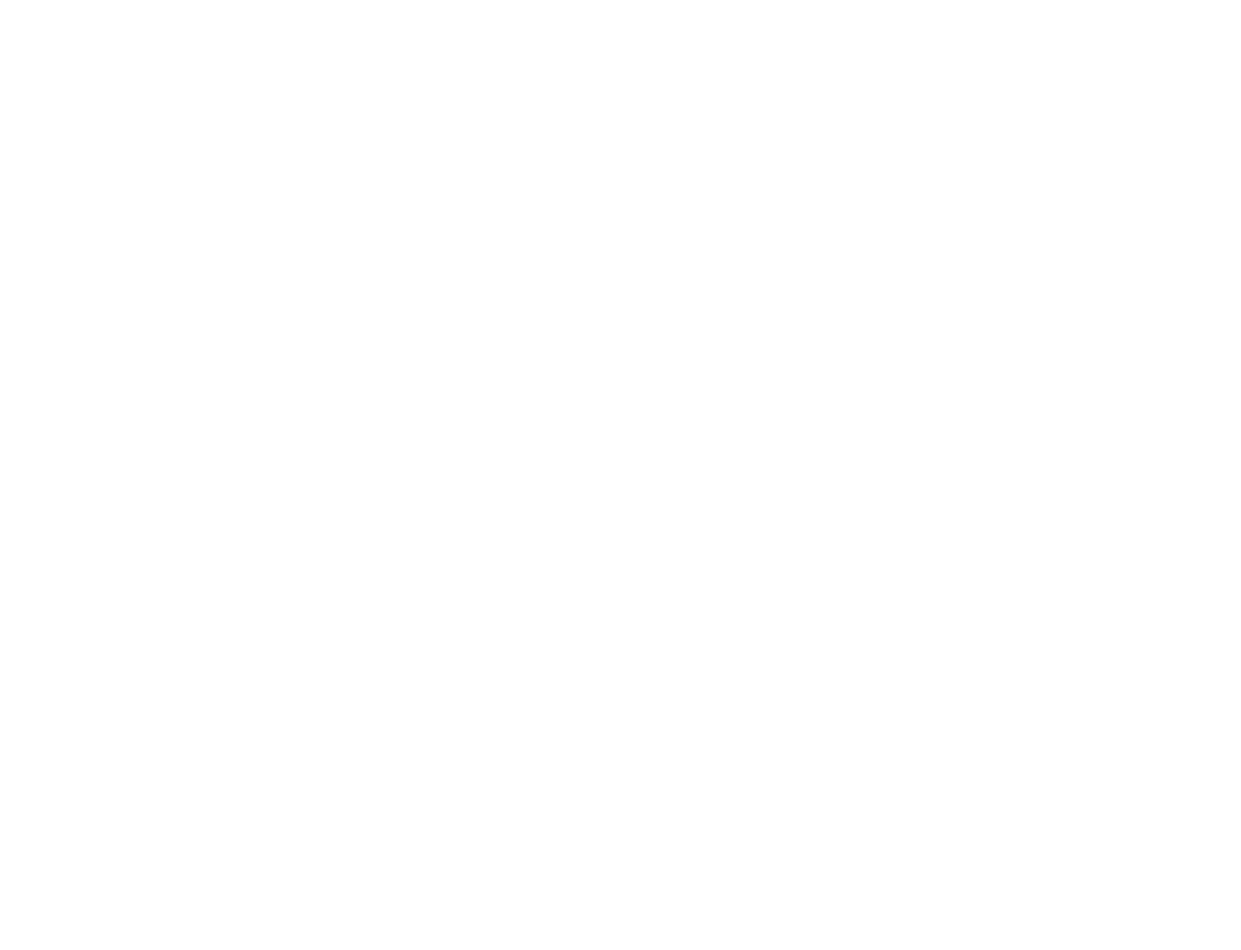
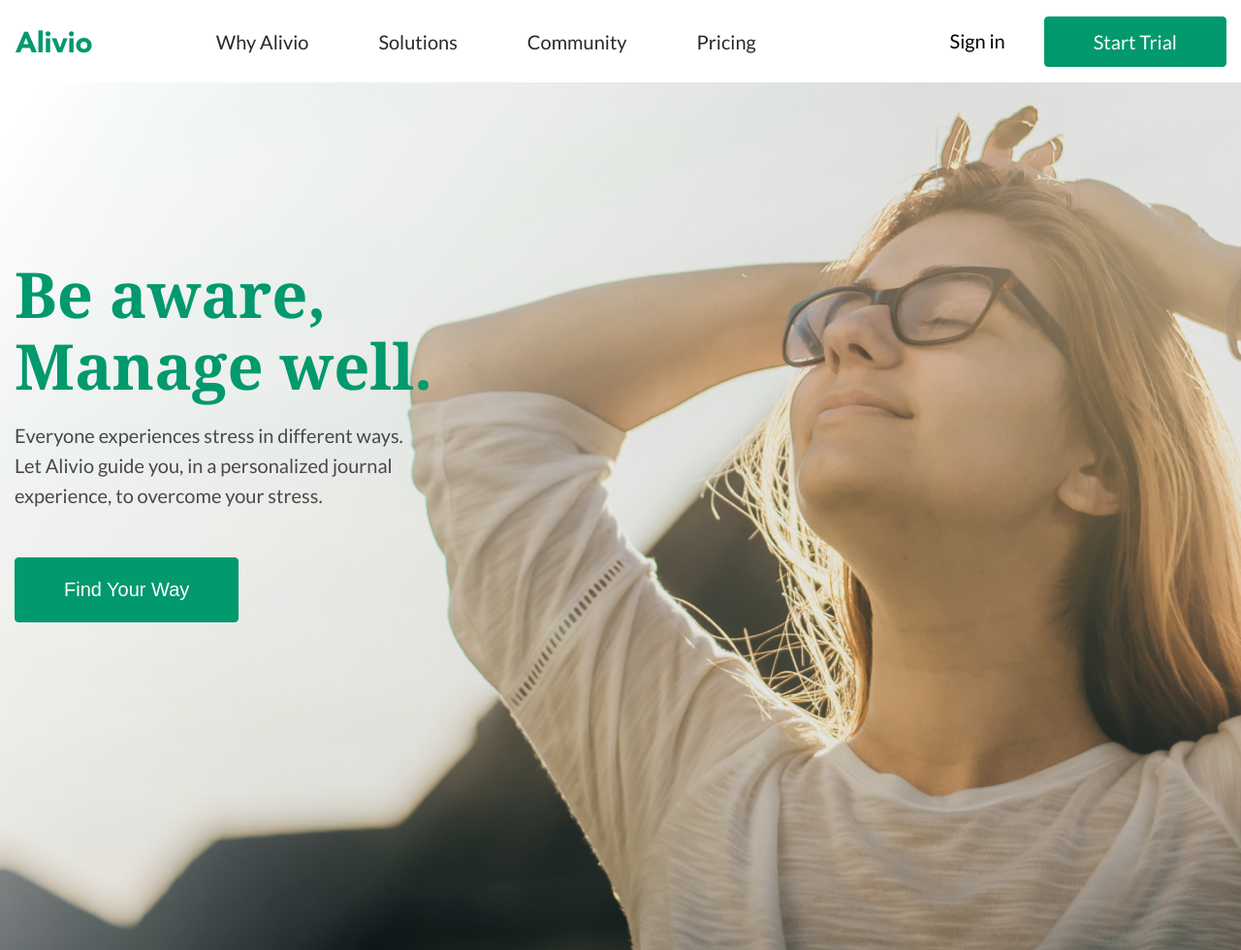
Before and after one commit to SerhiiDev08/site_2_portfolio, a plain HTML site: page index.html in a window 1280 px wide. Shown: the whole page at 97% size. Before the commit the page ends 800 px from the top, so only its background shows below. Drawn offline with Linux system fonts and the light colour scheme.

Commit message:
add header and menu

```diff
--- /dev/null
+++ b/css/media.css
@@ -0,0 +1,44 @@
+@media screen and (max-width: 1440px) {
+	.header {
+		padding: 15px;
+	}
+	.header__top {
+		flex-wrap: wrap;
+	}
+	.menu__list {
+		flex-wrap: wrap;
+	}
+}
+@media screen and (max-width: 1110px) {
+	.header {
+		margin-top: 200px;
+	}
+	.header__top {
+		top: -200px;
+	}
+}
+@media screen and (max-width: 400px) {
+	.header {
+		margin-top: 300px;
+	}
+	.header__top {
+		top: -300px;
+	}
+	.header__btn {
+		display: flex;
+		flex-wrap: wrap;
+	}
+	.menu__item {
+		margin-bottom: 5px;
+	}
+	.header__main {
+		max-width: 440px;
+		padding-top: 50px;
+	}
+	.header__main h1 {
+		font-size: 45px;
+	}
+	.header__main p {
+		margin-bottom: 35px;
+	}
+}
--- a/css/style.css
+++ b/css/style.css
@@ -1,3 +1,4 @@
+@import url("https://fonts.googleapis.com/css2?family=Lato:wght@400;700&display=swap");
 html {
 	box-sizing: border-box;
 }
@@ -8,7 +9,7 @@ html {
 }
 body {
 	margin: 0;
-	font-family: "Open Sans", sans-serif;
+	font-family: "Lato", sans-serif;
 }
 img {
 	display: block;
@@ -24,3 +25,95 @@ p {
 	margin: 0;
 	padding: 0;
 }
+.container {
+	max-width: 1370px;
+	width: 100%;
+	margin: 0 auto;
+}
+/* header section */
+.header {
+	padding: 17px 0;
+	background-image: url(../img/header.png);
+	background-repeat: no-repeat;
+	background-size: cover;
+	background-position: center;
+	min-height: 895px;
+	margin-top: 85px;
+}
+.header__top {
+	max-height: 85px;
+	display: flex;
+	align-items: center;
+	justify-content: space-between;
+	background-color: #fff;
+	position: relative;
+	top: -85px;
+}
+.header__logo {
+	max-width: 80px;
+}
+.menu__list {
+	display: flex;
+}
+.menu__item {
+	list-style: none;
+	margin-right: 72px;
+}
+.menu__item a {
+	text-decoration: none;
+	font-weight: 500;
+	font-size: 20px;
+	line-height: 24px;
+	color: #292929;
+}
+.header__btn {
+	display: flex;
+}
+.btn {
+	display: inline-block;
+	font-weight: 400;
+	font-size: 20px;
+	line-height: 24px;
+	color: #000000;
+	text-decoration: none;
+	padding: 13px 40px;
+}
+.btn-color {
+	background: #01996d;
+	border: 1px solid #01996d;
+	border-radius: 4px;
+	text-align: center;
+	color: #ffffff;
+	padding: 13px 50px;
+}
+.header__main {
+	max-width: 440px;
+	padding-top: 110px;
+}
+.header__main h1 {
+	font-family: "Georgia";
+	font-weight: 700;
+	font-size: 65px;
+	line-height: 74px;
+	color: #01996d;
+	margin-bottom: 20px;
+}
+.header__main p {
+	height: 123px;
+	font-weight: 400;
+	font-size: 20px;
+	line-height: 31px;
+	color: #484848;
+	margin-bottom: 18px;
+}
+.header__main button {
+	background: #01996d;
+	border: 1px solid #01996d;
+	border-radius: 4px;
+	font-weight: 400;
+	font-size: 20px;
+	line-height: 25px;
+	text-align: center;
+	color: #ffffff;
+	padding: 20px 50px;
+}
--- a/index.html
+++ b/index.html
@@ -5,9 +5,38 @@
 	<meta http-equiv="X-UA-Compatible" content="IE=edge">
 	<meta name="viewport" content="width=device-width, initial-scale=1.0">
 	<link rel="stylesheet" href="css/style.css">
+	<link rel="stylesheet" href="css/media.css">
 	<title>Alivio</title>
 </head>
 <body>
-
+	<div class="wrapper">
+		<header class="header">
+			<div class="container">
+				<div class="header__top">
+					<div class="header__logo">
+						<img src="img/Logo.svg" alt="logo">
+					</div>
+					<nav class="header__menu">
+						<ul class="menu__list">
+							<li class="menu__item"><a href="#">Why Alivio</a></li>
+							<li class="menu__item"><a href="#">Solutions</a></li>
+							<li class="menu__item"><a href="#">Community</a></li>
+							<li class="menu__item"><a href="#">Pricing</a></li>
+						</ul>
+					</nav>
+					<div class="header__btn">
+						<a href="#" class="btn">Sign in</a>
+						<a href="#" class="btn btn-color">Start Trial</a>
+					</div>
+				</div>
+				<div class="header__main">
+					<h1>Be aware, Manage well.</h1>
+					<p>Everyone experiences stress in different ways. <br>
+					Let Alivio guide you, in a personalized journal experience, to overcome your stress.</p>
+					<button>Find Your Way</button>
+				</div>
+			</div>
+		</header>
+	</div>
 </body>
 </html>
```
Also changed, not shown: img/Alivio.svg (added), img/Logo.svg (added), img/card1.png (added), img/card2.png (added), img/card3.png (added), img/header.png (added), img/product.png (added), img/video.png (added).
